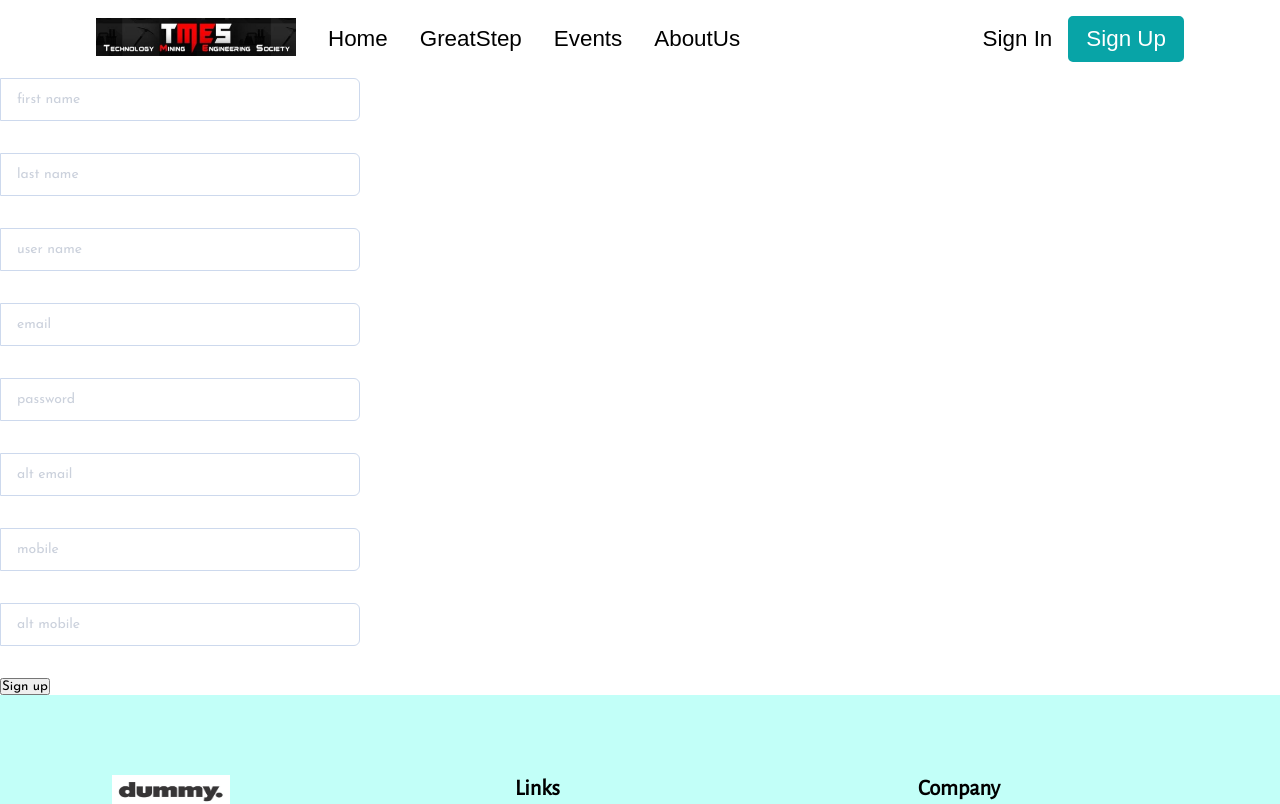
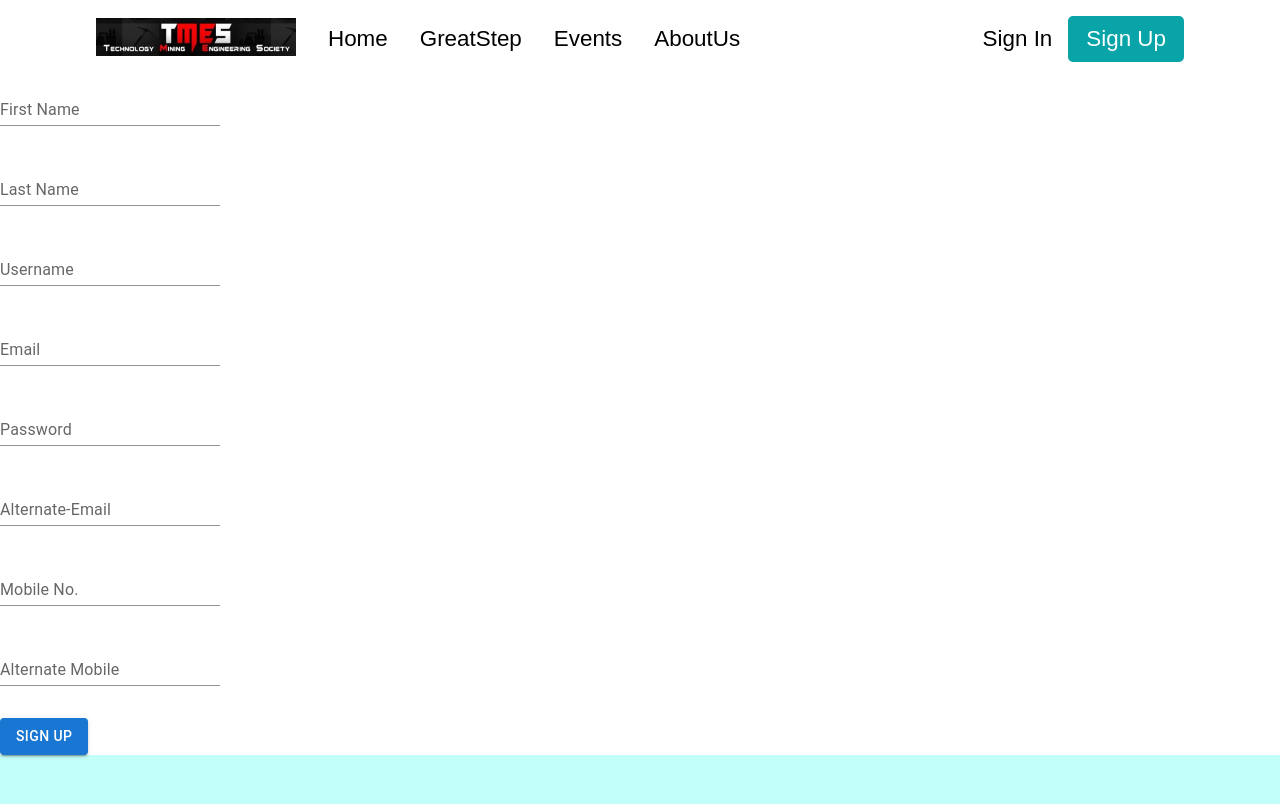
Before and after one commit to NutNick31/Tmes-Frontend, a React (Create React App) app: page /signup in a window 1280 px wide. Shown: the top 804 px of the page. Built offline with nearby package versions, Linux system fonts and the light colour scheme; a web font is replaced by a local one.

Commit message:
Added Material UI

```diff
--- a/package.json
+++ b/package.json
@@ -3,8 +3,10 @@
   "version": "0.1.0",
   "private": true,
   "dependencies": {
+    "@emotion/react": "^11.10.5",
+    "@emotion/styled": "^11.10.5",
     "@mui/icons-material": "^5.10.9",
-    "@mui/material": "^5.10.11",
+    "@mui/material": "^5.10.12",
     "@testing-library/jest-dom": "^5.16.5",
     "@testing-library/react": "^13.3.0",
     "@testing-library/user-event": "^13.5.0",
--- a/src/Pages/Auth/Auth.scss
+++ b/src/Pages/Auth/Auth.scss
@@ -98,8 +98,25 @@
 
 .form-group {
     max-width: 360px;
+    align-items: center;
+
 
     &:not(:last-child) {
         margin-bottom: 32px;
     }
+
+    .red-para {
+        color: red;
+    }
+    .red {
+        color: red;
+    }
+    .green {
+        color: green;
+    }
 }
+
+.form {
+    margin: auto;
+    display: inline-block;
+}
--- a/src/Pages/Auth/Signin.jsx
+++ b/src/Pages/Auth/Signin.jsx
@@ -2,30 +2,38 @@ import axios from "axios";
 import React from "react";
 import isEmail from "validator/lib/isEmail";
 import { useState } from "react";
-import "./Auth.scss"
+import "./Auth.scss";
+import TextField from '@mui/material/TextField';
+import Button from '@mui/material/Button';
+import Box from '@mui/material/Box';
+import { red } from "@mui/material/colors";
 
 function Signin() {
+
     const [email, setEmail] = useState("");
     const [password, setPassword] = useState("");
-    const [colorEmail, setColorEmail] = useState("form-field");
-    const [colorPassword, setColorPassword] = useState("form-field")
+    const [colorEmail, setColorEmail] = useState(false);
+    const [colorPassword, setColorPassword] = useState(false);
 
     const emailValidator = ()=>{
         console.log(isEmail(email));
         if(!isEmail(email)){
-            setColorEmail("form-field red");
-            console.log("hjhkj");
+            setColorEmail(true);
+            console.log("hjhkj", email);
         }
-        else setColorEmail("form-field green");
+        else setColorEmail(false);
     }
-
 
     const passwordValidator = () => {
         let regx = /^(?=.*[0-9])(?=.*[!@#$%^&*])[a-zA-Z0-9!@#$%^&*]{6,16}$/;
         if(!regx.test(password)){
-            setColorPassword("form-field red");
+            setColorPassword(true);
         }
-        else setColorPassword("form-field green");
+        else setColorPassword(false);
+    }
+
+    const redStyle = {
+        color: "primary.dark",
     }
 
     const handleInputChange = (e) => {
@@ -48,23 +56,27 @@ function Signin() {
             email: email,
             password: password
         }
+        console.log(user)
         axios.post('/auth/login', user)
             .then(res => { console.log(res); })
             .catch(er => console.log(er));
     }
 
     return (
-        <div>
+        <Box>
            <div className="form-group">
-                <input className={colorEmail} name="email" placeholder="email" value={email} onChange={handleInputChange}></input>
-                {colorEmail === "form-field red" ? <div><br></br><p className="red-para">Enter a valid email</p></div>: null}
+                {/* <input className={colorEmail} name="email" placeholder="email" value={email} onInput={handleInputChange}></input> */}
+                <TextField id="standard-basic" autoComplete="off" className={colorEmail} name="email" value={email} onInput={handleInputChange} label="Email" variant="standard" />
+                {colorEmail ? <div><br></br><p className="red-para">Enter a valid email</p></div>: null}
             </div>
             <div className="form-group">
-                <input className={colorPassword} name="password" placeholder="password" value={password} onChange={handleInputChange}></input>
-                {colorPassword === "form-field red" ? <div><br></br><p className="red-para">Invalid Password. Password must contain atleast 6 characters, one numeric, special and uppercase character </p></div>: null}
+                {/* <input className={colorPassword} name="password" placeholder="password" value={password} onInput={handleInputChange}></input> */}
+                <TextField id="standard-basic" autoComplete="off" className={colorPassword} name="password" value={password} onInput={handleInputChange} label="Password" variant="standard" />
+                {colorPassword ? <div><br></br><p className="red-para">Invalid Password. Password must contain atleast 6 characters, one numeric, special and uppercase character </p></div>: null}
             </div>
-            <button onClick={handleSubmit}>Sign in</button>
-        </div>
+            {/* <button onClick={handleSubmit}>Sign in</button> */}
+            <Button variant="contained" onClick={handleSubmit}>Sign in</Button>
+        </Box>
     )
 }
 
--- a/src/Pages/Auth/Signup.jsx
+++ b/src/Pages/Auth/Signup.jsx
@@ -3,6 +3,8 @@ import React from "react";
 import { useState } from "react";
 import isEmail from "validator/lib/isEmail";
 import "./Auth.scss";
+import TextField from '@mui/material/TextField';
+import Button from '@mui/material/Button';
 
 function Signup() {
     const [firstName, setFirstName] = useState("");
@@ -13,9 +15,9 @@ function Signup() {
     const [mobile, setMobile] = useState("");
     const [altMobile, setAltMobile] = useState("");
     const [password, setPassword] = useState("");
-    const [colorEmail, setColorEmail] = useState("form-field");
-    const [colorAltEmail, setColorAltEmail] = useState("form-field")
-    const [colorPassword, setColorPassword] = useState("form-field")
+    const [colorEmail, setColorEmail] = useState(false);
+    const [colorAltEmail, setColorAltEmail] = useState(false)
+    const [colorPassword, setColorPassword] = useState(false)
 
     const emailValidator = ()=>{
         console.log(isEmail(email));
@@ -93,35 +95,44 @@ function Signup() {
     }
 
     return (
-        <div>
+        <div className="form">
             <div className="form-group">
-                <input className="form-field" name="firstName" placeholder="first name" value={firstName} onChange={handleInputChange}></input>
+                <TextField className="form-field" name="firstName" id="filled-basic" label="First Name" value={firstName} onChange={handleInputChange} variant="standard" />
+                {/* <input className="form-field" name="firstName" placeholder="first name" value={firstName} onChange={handleInputChange}></input> */}
             </div>
             <div className="form-group">
-                <input className="form-field" name="lastName" placeholder="last name" value={lastName} onChange={handleInputChange}></input>
+                <TextField className="form-field" name="lastName" id="filled-basic" label="Last Name" value={lastName} onChange={handleInputChange} variant="standard" />
+                {/* <input className="form-field" name="lastName" placeholder="last name" value={lastName} onChange={handleInputChange}></input> */}
             </div>
             <div className="form-group">
-                <input className="form-field" name="userName" placeholder="user name" value={userName} onChange={handleInputChange}></input>
+                <TextField className="form-field" name="userName" id="filled-basic" label="Username" value={userName} onChange={handleInputChange} variant="standard" />
+                {/* <input className="form-field" name="userName" placeholder="user name" value={userName} onChange={handleInputChange}></input> */}
             </div>
             <div className="form-group">
-                <input className={colorEmail} name="email" placeholder="email" value={email} onChange={handleInputChange}></input>
-                {colorEmail === "form-field red" ? <div><br></br><p className="red-para">Enter a valid email</p></div>: null}
+                {/* <input className={colorEmail} name="email" placeholder="email" value={email} onInput={handleInputChange}></input> */}
+                <TextField id="standard-basic" autoComplete="off" className={colorEmail} name="email" value={email} onInput={handleInputChange} label="Email" variant="standard" />
+                {colorEmail ? <div><br></br><p className="red-para">Enter a valid email</p></div>: null}
             </div>
             <div className="form-group">
-                <input className={colorPassword} name="password" placeholder="password" value={password} onChange={handleInputChange}></input>
-                {colorPassword === "form-field red" ? <div><br></br><p className="red-para">Invalid Password. Password must contain atleast 6 characters, one numeric, special and uppercase character </p></div>: null}
+                {/* <input className={colorPassword} name="password" placeholder="password" value={password} onInput={handleInputChange}></input> */}
+                <TextField id="standard-basic" autoComplete="off" className={colorPassword} name="password" value={password} onInput={handleInputChange} label="Password" variant="standard" />
+                {colorPassword ? <div><br></br><p className="red-para">Invalid Password. Password must contain atleast 6 characters, one numeric, special and uppercase character </p></div>: null}
             </div>
             <div className="form-group">
-                <input className={colorAltEmail} name="altEmail" placeholder="alt email" value={altEmail} onChange={handleInputChange}></input>
+               <TextField autoComplete="off"  name="altEmail" id="filled-basic" label="Alternate-Email" value={altEmail} onChange={handleInputChange} variant="standard" />
+                {/* <input className={colorAltEmail} name="altEmail" placeholder="alt email" value={altEmail} onChange={handleInputChange}></input> */}
                 {colorAltEmail === "form-field red" ? <div><br></br><p className="red-para">Enter a valid email</p></div>: null}
             </div>
             <div className="form-group">
-                <input className="form-field" name="mobile" placeholder="mobile" value={mobile} onChange={handleInputChange}></input>
+                <TextField className="form-field" name="mobile" id="filled-basic" label="Mobile No." value={mobile} onChange={handleInputChange} variant="standard" />
+                {/* <input className="form-field" name="mobile" placeholder="mobile" value={mobile} onChange={handleInputChange}></input> */}
             </div>
             <div className="form-group">
-                <input className="form-field" name="altMobile" placeholder="alt mobile" value={altMobile} onChange={handleInputChange}></input>
+                <TextField className="form-field" name="altMobile" id="filled-basic" label="Alternate Mobile" value={altMobile} onChange={handleInputChange} variant="standard" />
+                {/* <input className="form-field" name="altMobile" placeholder="alt mobile" value={altMobile} onChange={handleInputChange}></input> */}
             </div>
-            <button onClick={handleSubmit}>Sign up</button>
+            <Button variant="contained" onClick={handleSubmit}>Sign up</Button>
+            {/* <button onClick={handleSubmit}>Sign up</button> */}
         </div>
     )
 }
```
Also changed, not shown: 1 other file (tests, documents, lock files or other folders).
